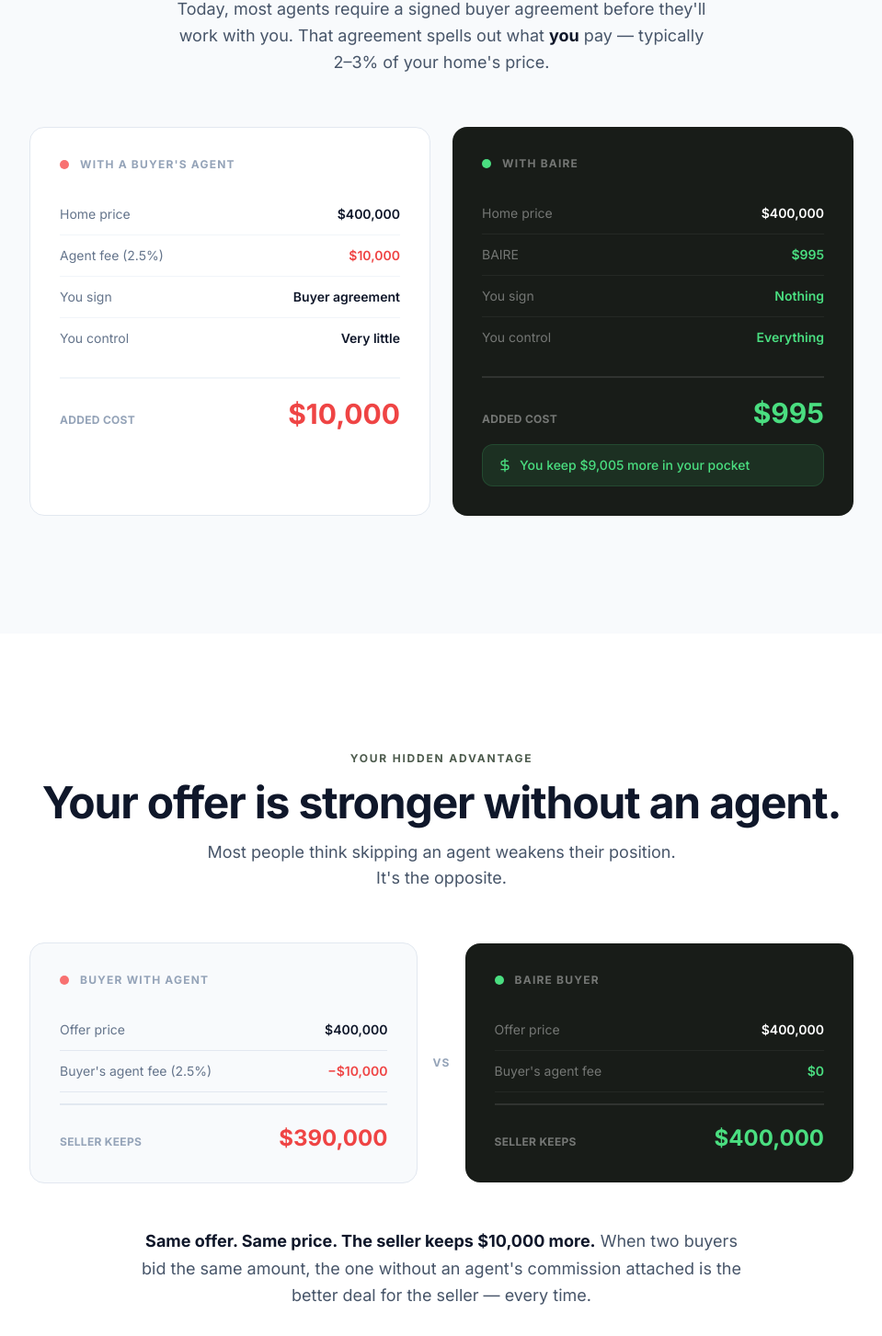
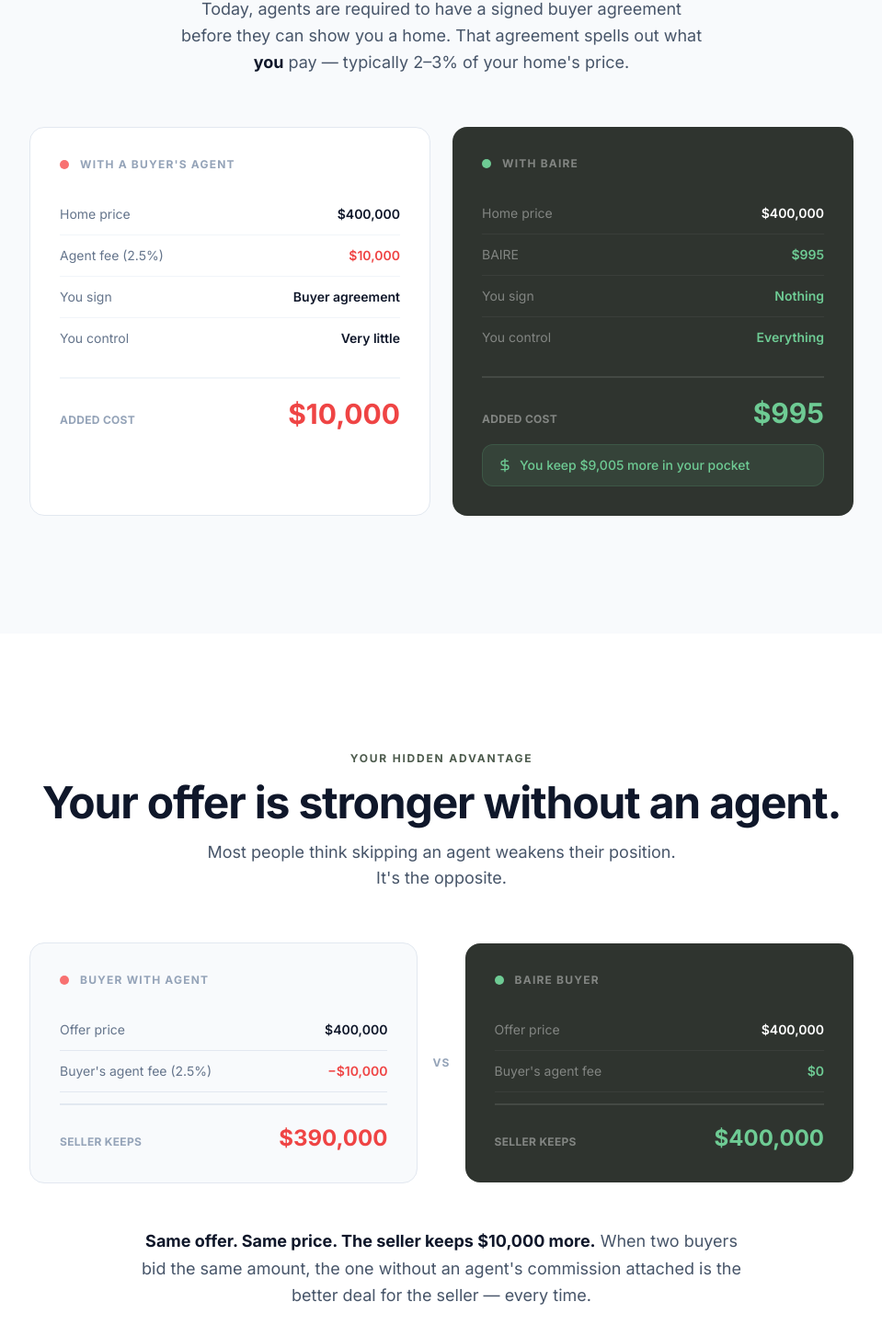
Before and after one commit to geoffbailey114/baireapp, a Next.js app: page /v2 in a window 1280 px wide. Shown: the part 1118-2571 px from the top of the page at 92% size, without its empty margins (160-1119 px from the left). Built offline with nearby package versions, Linux system fonts and the light colour scheme.

Commit message:
v2.1 homapage

```diff
--- a/components/v2/competitive-advantage.tsx
+++ b/components/v2/competitive-advantage.tsx
@@ -75,10 +75,10 @@ export function CompetitiveAdvantage() {
               whileInView={{ opacity: 1, x: 0 }}
               viewport={{ once: true }}
               transition={{ duration: 0.5, delay: 0.2 }}
-              className="bg-sage-950 rounded-2xl p-8 text-white"
+              className="bg-sage-900 rounded-2xl p-8 text-white"
             >
               <div className="flex items-center gap-3 mb-6">
-                <span className="w-2.5 h-2.5 rounded-full bg-green-400" />
+                <span className="w-2.5 h-2.5 rounded-full bg-[#6ECB94]" />
                 <span className="text-xs font-bold tracking-[0.1em] uppercase text-white/40">BAIRE buyer</span>
               </div>
               <div className="flex justify-between py-3 border-b border-white/5 text-sm">
@@ -87,11 +87,11 @@ export function CompetitiveAdvantage() {
               </div>
               <div className="flex justify-between py-3 border-b border-white/5 text-sm">
                 <span className="text-white/40">Buyer&apos;s agent fee</span>
-                <span className="font-semibold text-green-400">$0</span>
+                <span className="font-semibold text-[#6ECB94]">$0</span>
               </div>
               <div className="flex justify-between items-baseline pt-5 mt-3 border-t-2 border-white/10">
                 <span className="text-xs font-bold tracking-wide uppercase text-white/40">Seller keeps</span>
-                <span className="text-2xl font-bold text-green-400">$400,000</span>
+                <span className="text-2xl font-bold text-[#6ECB94]">$400,000</span>
               </div>
             </motion.div>
           </div>
--- a/components/v2/faq.tsx
+++ b/components/v2/faq.tsx
@@ -13,7 +13,7 @@ const faqs = [
     answer: (
       <>
         <p className="mb-3">Yes. You can attend open houses freely, and for private showings, you contact the listing agent directly.</p>
-        <p>BAIRE gives you the exact scripts — what to say, what to email, what to text. Most listing agents are happy to show their property to a serious, qualified buyer.</p>
+        <p>BAIRE pulls the listing agent&apos;s name and contact info straight from the listing, then gives you word-for-word scripts — what to say, what to text, what to email. Most listing agents are happy to show their property to a serious, qualified buyer.</p>
       </>
     ),
   },
--- a/components/v2/hero.tsx
+++ b/components/v2/hero.tsx
@@ -41,7 +41,7 @@ export function HeroV2() {
             transition={{ duration: 0.5, delay: 0.1 }}
             className="mt-8 text-xl text-slate-600 leading-relaxed max-w-2xl mx-auto"
           >
-            BAIRE gives you the knowledge of 100,000 agents — what to offer, what to ask, when to walk away — without the contract or the 2–3% fee.
+            BAIRE gives you the knowledge of 100,000 agents — what to offer, what to ask, when to walk away — without signing a buyer's agreement or paying the 2–3% fee.
           </motion.p>
 
           <motion.div
--- a/components/v2/journey.tsx
+++ b/components/v2/journey.tsx
@@ -8,8 +8,8 @@ const steps = [
     number: '01',
     icon: Search,
     title: 'Find and evaluate homes',
-    description: 'Paste any listing link. BAIRE analyzes comparable sales, pricing trends, and red flags — so you know what a home is actually worth before you even visit.',
-    replaces: 'Replaces: Agent\'s CMA',
+    description: 'Paste a link from Zillow, Realtor.com, or any listing site. BAIRE analyzes comparable sales, pricing trends, and red flags — so you know what a home is actually worth before you even visit.',
+    replaces: 'Replaces: Agent pricing your home\'s value',
   },
   {
     number: '02',
--- a/components/v2/math-changed.tsx
+++ b/components/v2/math-changed.tsx
@@ -42,7 +42,7 @@ export function MathChanged() {
             transition={{ duration: 0.5, delay: 0.1 }}
             className="text-center text-lg text-slate-600 max-w-xl mx-auto mb-14 leading-relaxed"
           >
-            Today, most agents require a signed buyer agreement before they&apos;ll work with you. That agreement spells out what <strong className="text-slate-900">you</strong> pay — typically 2–3% of your home&apos;s price.
+            Today, agents are required to have a signed buyer agreement before they can show you a home. That agreement spells out what <strong className="text-slate-900">you</strong> pay — typically 2–3% of your home&apos;s price.
           </motion.p>
 
           <div className="grid md:grid-cols-2 gap-6">
@@ -82,10 +82,10 @@ export function MathChanged() {
               whileInView={{ opacity: 1, x: 0 }}
               viewport={{ once: true }}
               transition={{ duration: 0.5, delay: 0.2 }}
-              className="bg-sage-950 rounded-2xl p-8 text-white"
+              className="bg-sage-900 rounded-2xl p-8 text-white"
             >
               <div className="flex items-center gap-3 mb-6">
-                <span className="w-2.5 h-2.5 rounded-full bg-green-400" />
+                <span className="w-2.5 h-2.5 rounded-full bg-[#6ECB94]" />
                 <span className="text-xs font-bold tracking-[0.1em] uppercase text-white/40">With BAIRE</span>
               </div>
 
@@ -93,7 +93,7 @@ export function MathChanged() {
                 {baireRows.map((row) => (
                   <div key={row.label} className="flex justify-between items-baseline py-3 border-b border-white/5 last:border-b-0">
                     <span className="text-sm text-white/40">{row.label}</span>
-                    <span className={`text-sm font-semibold ${row.highlight ? 'text-green-400' : 'text-white'}`}>
+                    <span className={`text-sm font-semibold ${row.highlight ? 'text-[#6ECB94]' : 'text-white'}`}>
                       {row.value}
                     </span>
                   </div>
@@ -102,12 +102,12 @@ export function MathChanged() {
 
               <div className="mt-5 pt-5 border-t-2 border-white/10 flex justify-between items-baseline">
                 <span className="text-xs font-bold tracking-wide uppercase text-white/40">Added cost</span>
-                <span className="text-3xl font-bold text-green-400">$995</span>
+                <span className="text-3xl font-bold text-[#6ECB94]">$995</span>
               </div>
 
-              <div className="mt-4 bg-green-400/10 border border-green-400/15 rounded-xl px-4 py-3 flex items-center gap-2">
-                <DollarSign className="h-4 w-4 text-green-400 flex-shrink-0" />
-                <span className="text-sm font-medium text-green-400">You keep $9,005 more in your pocket</span>
+              <div className="mt-4 bg-[#6ECB94]/10 border border-[#6ECB94]/15 rounded-xl px-4 py-3 flex items-center gap-2">
+                <DollarSign className="h-4 w-4 text-[#6ECB94] flex-shrink-0" />
+                <span className="text-sm font-medium text-[#6ECB94]">You keep $9,005 more in your pocket</span>
               </div>
             </motion.div>
           </div>
--- a/components/v2/pricing.tsx
+++ b/components/v2/pricing.tsx
@@ -68,7 +68,7 @@ export function PricingV2() {
               whileInView={{ opacity: 1, x: 0 }}
               viewport={{ once: true }}
               transition={{ duration: 0.5, delay: 0.2 }}
-              className="bg-sage-950 rounded-2xl p-8 text-white relative"
+              className="bg-sage-900 rounded-2xl p-8 text-white relative"
             >
               <span className="absolute -top-3 right-6 bg-sage-600 text-white text-xs font-bold px-3 py-1 rounded-md tracking-wide">
                 SAVE $1,500
@@ -79,27 +79,27 @@ export function PricingV2() {
 
               <ul className="space-y-3 mb-8">
                 <li className="flex items-start gap-3 text-sm">
-                  <Check className="h-4 w-4 text-green-400 flex-shrink-0 mt-0.5" />
+                  <Check className="h-4 w-4 text-[#6ECB94] flex-shrink-0 mt-0.5" />
                   <span className="text-white/70">Everything in Pay at Closing</span>
                 </li>
                 <li className="flex items-start gap-3 text-sm">
-                  <Check className="h-4 w-4 text-green-400 flex-shrink-0 mt-0.5" />
+                  <Check className="h-4 w-4 text-[#6ECB94] flex-shrink-0 mt-0.5" />
                   <span className="text-white/70">Save $1,500 instantly</span>
                 </li>
                 <li className="flex items-start gap-3 text-sm">
-                  <Check className="h-4 w-4 text-green-400 flex-shrink-0 mt-0.5" />
+                  <Check className="h-4 w-4 text-[#6ECB94] flex-shrink-0 mt-0.5" />
                   <span className="text-white/70">Immediate full access</span>
                 </li>
                 <li className="flex items-start gap-3 text-sm">
-                  <Check className="h-4 w-4 text-green-400 flex-shrink-0 mt-0.5" />
+                  <Check className="h-4 w-4 text-[#6ECB94] flex-shrink-0 mt-0.5" />
                   <span className="text-white/70">30-day money-back guarantee</span>
                 </li>
                 <li className="flex items-start gap-3 text-sm">
-                  <Check className="h-4 w-4 text-green-400 flex-shrink-0 mt-0.5" />
+                  <Check className="h-4 w-4 text-[#6ECB94] flex-shrink-0 mt-0.5" />
                   <span className="text-white/70">Keep access forever</span>
                 </li>
                 <li className="flex items-start gap-3 text-sm">
-                  <Check className="h-4 w-4 text-green-400 flex-shrink-0 mt-0.5" />
+                  <Check className="h-4 w-4 text-[#6ECB94] flex-shrink-0 mt-0.5" />
                   <span className="text-white/70">Priority support</span>
                 </li>
               </ul>
--- a/components/v2/trust-section.tsx
+++ b/components/v2/trust-section.tsx
@@ -12,12 +12,12 @@ const trustCards = [
   {
     icon: Calculator,
     title: 'The math protects you',
-    description: "Even if BAIRE only saves you half of what an agent costs, you're still $4,000+ ahead. The numbers work even in the worst case.",
+    description: "Even if you pay an agent half their typical fee, you're still $4,000 ahead.",
   },
   {
     icon: Unlock,
     title: 'No lock-in. Ever.',
-    description: "No buyer's agreement. No contract with BAIRE. If you want to hire an agent mid-process, go for it. You're always in control.",
+    description: "No buyer's agreement. No long-term commitment. Cancel anytime, for any reason. You stay because BAIRE is worth it — not because you're stuck.",
   },
 ]
 
@@ -38,7 +38,7 @@ export function TrustSection() {
               We built this so you can&apos;t lose.
             </h2>
             <p className="text-lg text-slate-600 max-w-md mx-auto">
-              No contracts. No lock-in. No buyer&apos;s agreement. Just answers.
+              No buyer&apos;s agreement. No lock-in. No fine print. Just answers.
             </p>
           </motion.div>
 
```
